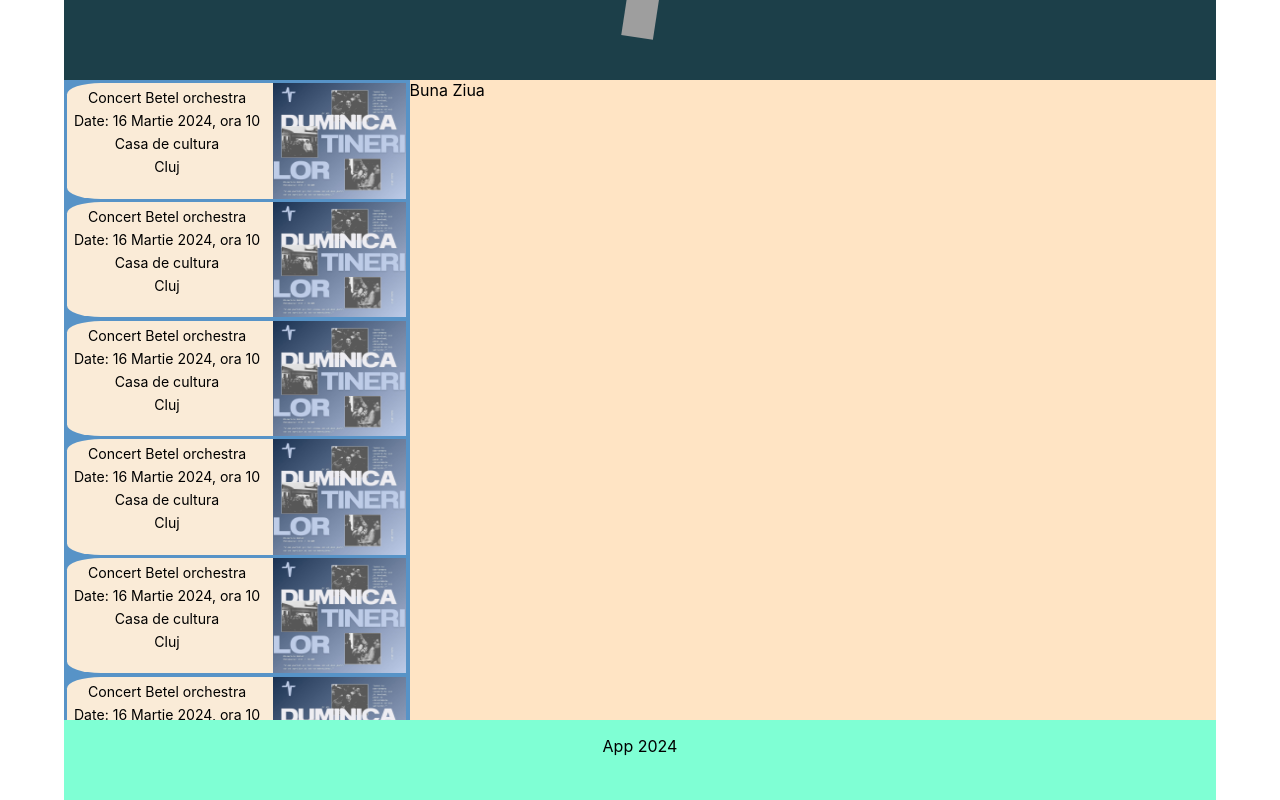
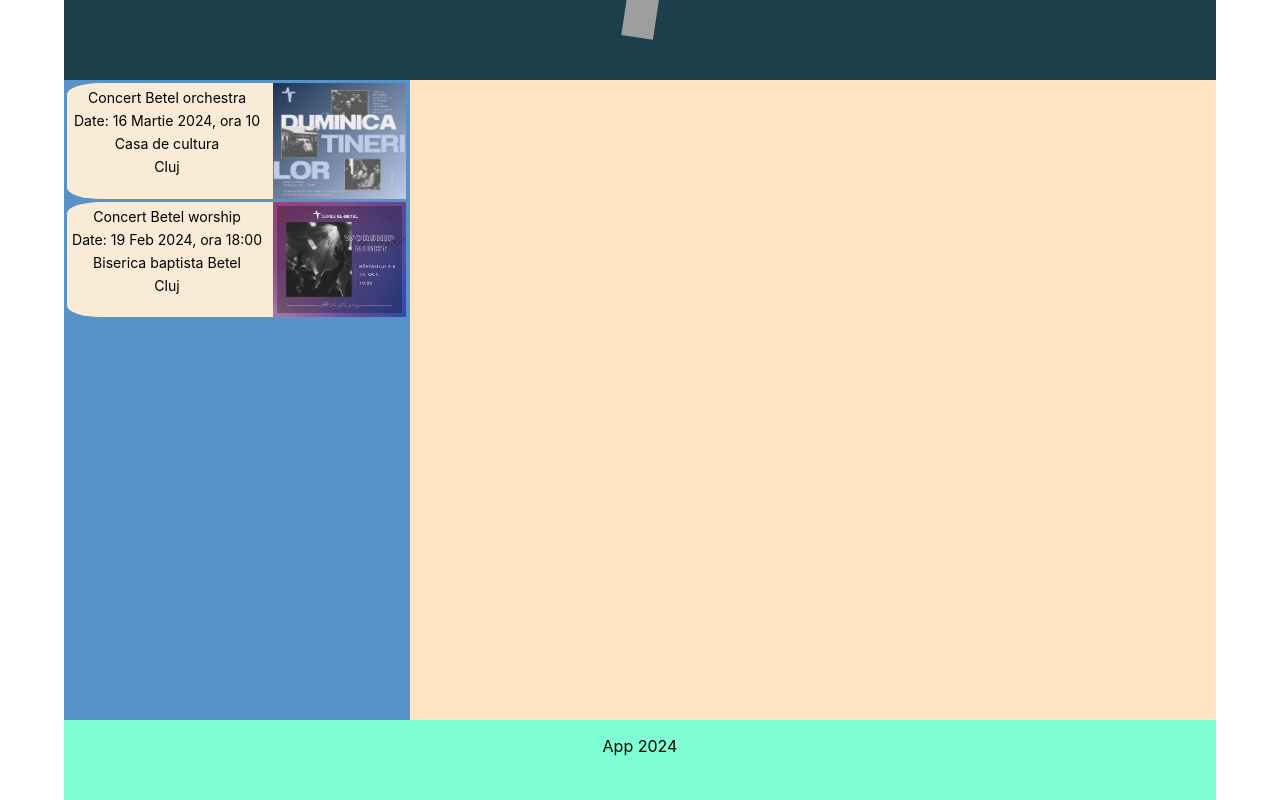
Before and after one commit to sebastianporumb/event-crestin, a React (Create React App) app: page / in a window 1280 px wide. Built offline with nearby package versions, Linux system fonts and the light colour scheme; grey boxes are pictures that could not be loaded.

Commit message:
add description onClick

```diff
--- a/Card.css
+++ /dev/null
@@ -1,27 +0,0 @@
-.card {
-  display: flex;
-  height: 8vw;
-  margin-bottom: 2%;
-  background-color: antiquewhite;
-  width: 98%;
-  border-radius: 5%;
-}
-
-.card-image {
-  width: 40%;
-  border-radius: 10%;
-}
-
-.card-content {
-  padding: 5%;
-  flex: 1;
-  display: flex;
-  flex-direction: column;
-  overflow: hidden;
-}
-
-.card-text {
-  font-size: 1vw;
-  margin: 0;
-  width: 100%;
-}
--- a/src/App.css
+++ b/src/App.css
@@ -33,6 +33,15 @@
   overflow-y: auto;
 }
 
+.main_2 {
+  width: 70%;
+  overflow-y: auto;
+}
+
+.selected-card-image {
+  width: 80vh;
+}
+
 .App-footer {
   height: 10%;
   background-color: aquamarine;
--- a/src/App.js
+++ b/src/App.js
@@ -1,10 +1,17 @@
 import React, { useState } from "react";
 import logo from "./logo.svg";
 import "./App.css";
-import EventsList from "./Components/Events/EventsList";
-import EventsListData from "./Components/Events/EventsList";
+import EventsList, { EventsListData } from "./Components/Events/EventsList";
+import EventsDescription from "./Components/Events/EventsDescription";
+import Card from "./Components/Events/Card";
 
 function App() {
+  const [selectedCard, setSelectedCard] = useState(null);
+
+  const onEventClick = (eventId) => {
+    setSelectedCard(eventId);
+  };
+
   return (
     <div className="App">
       <header className="App-header">
@@ -13,9 +20,33 @@ function App() {
 
       <main className="App-main">
         <div className="main_1">
-          <EventsList />
+          {EventsListData.map((event) => (
+            <Card
+              key={event.id}
+              title={event.title}
+              date={event.date}
+              location={event.location}
+              city={event.city}
+              image={event.image}
+              onClick={() => onEventClick(event.id)}
+            />
+          ))}
         </div>
-        <div className="main_2">Buna Ziua</div>
+        <div className="main_2">
+          {selectedCard && (
+            <>
+              <img
+                className="selected-card-image"
+                src={EventsDescription[selectedCard].image}
+                alt="Selected Event"
+              />
+              <h2>Description</h2>
+              <p>{EventsDescription[selectedCard].description}</p>
+              <h2>Details</h2>
+              <p>{EventsDescription[selectedCard].details}</p>
+            </>
+          )}
+        </div>
       </main>
 
       <footer className="App-footer">
--- a/src/Components/Events/Card.js
+++ b/src/Components/Events/Card.js
@@ -1,9 +1,13 @@
 import React from "react";
 import "./Card.css";
 
-const Card = ({ title, date, location, city, image }) => {
+const Card = ({ id, title, date, location, city, image, onClick }) => {
+  const handleClick = () => {
+    onClick(id);
+  };
+
   return (
-    <div className="card">
+    <div className="card" onClick={handleClick}>
       <div className="card-content">
         <p className="card-title">{title}</p>
         <p className="card-date">Date: {date}</p>
--- /dev/null
+++ b/src/Components/Events/EventsDescription.js
@@ -0,0 +1,38 @@
+import EventsList, { EventsListData } from "./EventsList";
+
+const EventsDescription = {
+  e1: {
+    image: EventsListData.find((event) => event.id === "e1").image,
+    description: "Description for Concert Betel Orchestra.",
+    details: `Muzica lui Morricone a fost refolosită în seriale de televiziune, inclusiv “The Simpsons” și “The Sopranos”, și în multe filme, inclusiv “Inglourious Basterds” și “Django Unchained”.
+
+    Pe parcursul carierei sale, Morricone a compus muzica si pentru alti artisti, printre care: Paul Anka, Mina, Milva, Zucchero si Andrea Bocelli.
+
+    În anul 2007, a primit premiul de onoare al Academiei Americane de Film „pentru contribuțiile sale magnifice și multiple la arta muzicii de film”, fiind al doilea compozitor de muzică de film care primește acest premiu (după Alex North).
+
+    În 2016, Morricone este decernat cu primul său premiu Oscar, pentru partitura sa din filmul lui Quentin Tarantino „The Hateful Eight”.
+
+    Printre alte realizări ale sale se numără trei premii Grammy, trei Globuri de Aur, șase BAFTA, zece David di Donatello, unsprezece Nastro d'Argento, două Premii de Film European, premiul de onoare Leul de Aur și premiul Polar Music Prize în 2010.
+
+    DESPRE ORCHESTRA LE MUSE
+
+    Orchestra ‘Le Muse’ va prezinta un concert în care vă veti bucura de cele mai cunoscute compoziții din povestea internațională a cinematografiei și scrise de inegalabilul compozitor Ennio Morricone.
+
+    „Le Muse” este un ansamblu instrumental feminin, alcătuit din muzicieni care s-au remarcat în cadrul celebrului grup „Rondò Veneziano”.
+
+    În proiectul „Ennio Morricone. Muzică de Oscar”, orchestra este compusă din muzicieni recunoscuți, pentru ca sonoritatea temelor originale propuse în cadrul concertului să fie reprezentată în cel mai bun mod. Vocalistă va fi Angelica Depaoli si invitata specială, celebra Susanna Rigacci.
+
+    Ansamblul este dirijat de maestrul Andrea Albertini. Repertoriul propus de „Le Muse” a selectat din bogata opera a maestrului Morricone, alegând unele dintre cele mai faimoase coloane sonore din anii ’60 și până în prezent, inclusiv o secventa din celebrul serial “Caracatița” si coloana sonoră care a câștigat premiul Oscar, în 2016, “The Hateful Eight”.
+
+    Mai multe informatii:
+
+    · Website: www.themusicofenniomorricone.com`,
+  },
+  e2: {
+    image: EventsListData.find((event) => event.id === "e2").image,
+    description: "Description for Duminica tinerilor",
+    details: "Additional details for the worship night event.",
+  },
+};
+
+export default EventsDescription;
--- a/src/Components/Events/EventsList.js
+++ b/src/Components/Events/EventsList.js
@@ -3,53 +3,7 @@ import Card from "./Card";
 import elBetel from "../Images/el-betel.jpg";
 import worship_night from "../Images/worship_night.jpg";
 
-const EventsList = () => {
-  const EventsListData = [
-    {
-      id: "e1",
-      title: "Concert Betel orchestra",
-      date: "16 Martie 2024, ora 10",
-      city: "Cluj",
-      location: "Casa de cultura",
-      image: elBetel,
-      type: "Concert",
-    },
-    {
-      id: "e1",
-      title: "Concert Betel orchestra",
-      date: "16 Martie 2024, ora 10",
-      city: "Cluj",
-      location: "Casa de cultura",
-      image: elBetel,
-      type: "Concert",
-    },
-    {
-      id: "e1",
-      title: "Concert Betel orchestra",
-      date: "16 Martie 2024, ora 10",
-      city: "Cluj",
-      location: "Casa de cultura",
-      image: elBetel,
-      type: "Concert",
-    },
-    {
-      id: "e1",
-      title: "Concert Betel orchestra",
-      date: "16 Martie 2024, ora 10",
-      city: "Cluj",
-      location: "Casa de cultura",
-      image: elBetel,
-      type: "Concert",
-    },
-    {
-      id: "e1",
-      title: "Concert Betel orchestra",
-      date: "16 Martie 2024, ora 10",
-      city: "Cluj",
-      location: "Casa de cultura",
-      image: elBetel,
-      type: "Concert",
-    },
+export const EventsListData = [
   {
     id: "e1",
     title: "Concert Betel orchestra",
@@ -70,6 +24,7 @@ const EventsList = () => {
   },
 ];
 
+const EventsList = ({ onEventClick }) => {
   return (
     <div>
       {EventsListData.map((event) => (
@@ -80,10 +35,10 @@ const EventsList = () => {
           location={event.location}
           city={event.city}
           image={event.image}
+          onClick={() => onEventClick(event.id)}
         />
       ))}
     </div>
   );
 };
-
 export default EventsList;
```
Also changed, not shown: src/Components/Events/EventsDetails.js (deleted). Lines whose indentation alone changed are shown as unchanged.
